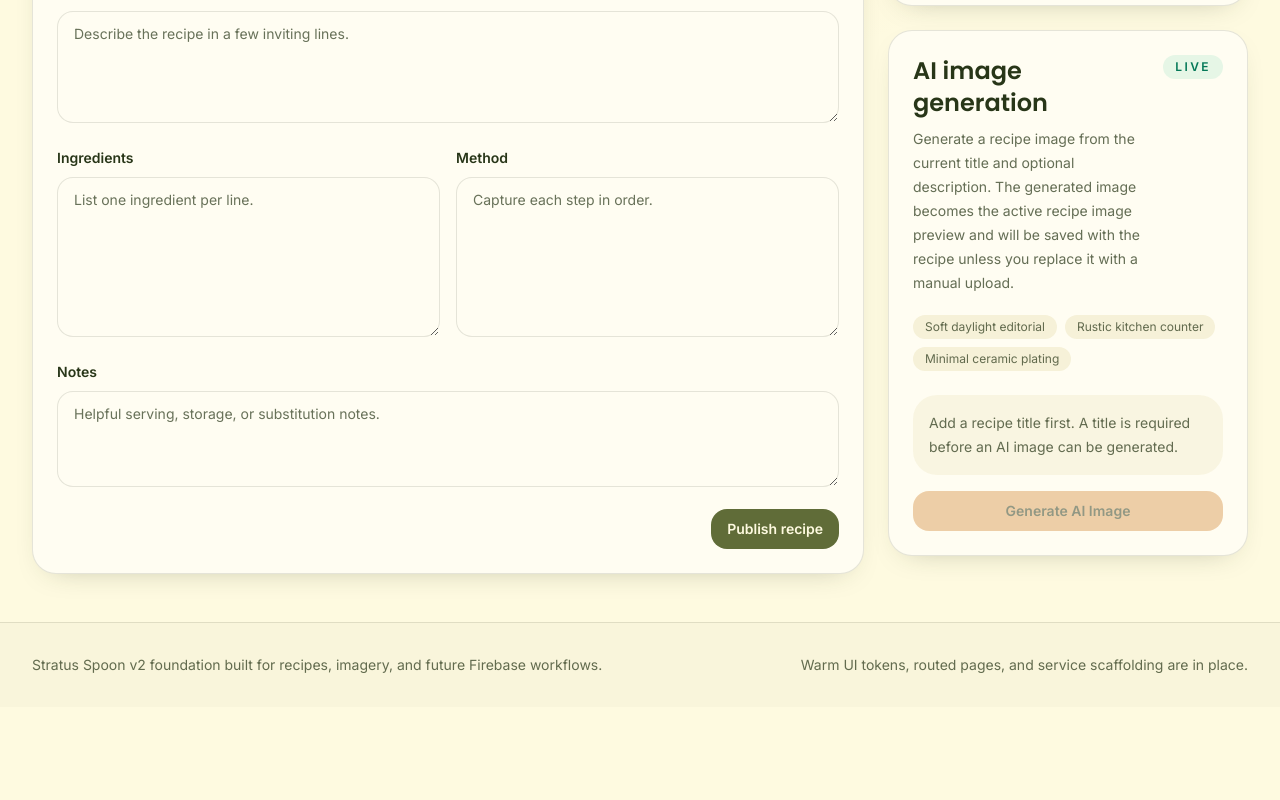
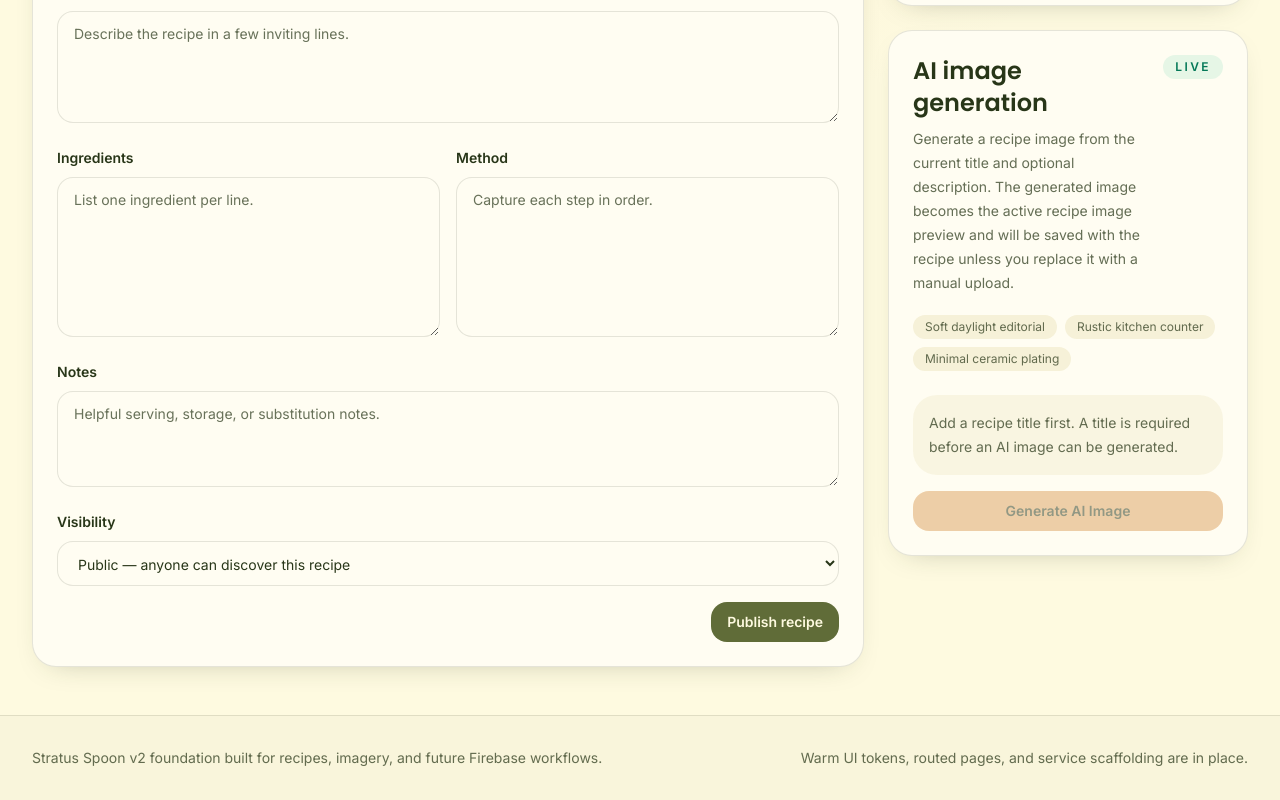
Before and after one commit to docmischa990/stratus-spoon-v2, a Next.js app: page /create in a window 1280 px wide. Shown: the part 627-1427 px from the top of the page. Before the commit the page ends 1334 px from the top, so only its background shows below. Built offline with nearby package versions, Linux system fonts and the light colour scheme; no server answers; the database is empty; sample sign-in values are in the browser's storage.

Commit message:
feat(social): support private recipe visibility in create and edit

```diff
--- a/src/components/editor/RecipeEditorPanel.jsx
+++ b/src/components/editor/RecipeEditorPanel.jsx
@@ -81,6 +81,17 @@ export function RecipeEditorPanel({
             onChange={(event) => onChange('notes', event.target.value)}
           />
         </label>
+        <label className="space-y-2 md:col-span-2">
+          <span className="text-sm font-semibold text-primary-dark">Visibility</span>
+          <select
+            className="input-base"
+            value={formValues.visibility ?? 'public'}
+            onChange={(event) => onChange('visibility', event.target.value)}
+          >
+            <option value="public">Public — anyone can discover this recipe</option>
+            <option value="private">Private — only you can see this</option>
+          </select>
+        </label>
         {errorMessage ? <p className="md:col-span-2 text-sm font-medium text-danger">{errorMessage}</p> : null}
         <div className="md:col-span-2 flex justify-end">
           <Button type="submit" disabled={isSubmitting}>
--- a/src/services/recipes/recipeService.js
+++ b/src/services/recipes/recipeService.js
@@ -386,7 +386,7 @@ function buildRecipePayload({ formValues, ownerId }) {
     tags,
     sourceType: 'internal',
     ownerId,
-    visibility: 'public',
+    visibility: formValues.visibility ?? 'public',
   }
 }
 
@@ -400,6 +400,7 @@ export function getRecipeFormDefaults(recipe) {
       ingredients: '',
       steps: '',
       notes: '',
+      visibility: 'public',
     }
   }
 
@@ -411,6 +412,7 @@ export function getRecipeFormDefaults(recipe) {
     ingredients: Array.isArray(recipe.ingredients) ? recipe.ingredients.join('\n') : '',
     steps: Array.isArray(recipe.steps) ? recipe.steps.join('\n') : '',
     notes: recipe.notes ?? '',
+    visibility: recipe.visibility ?? 'public',
   }
 }
 
```
